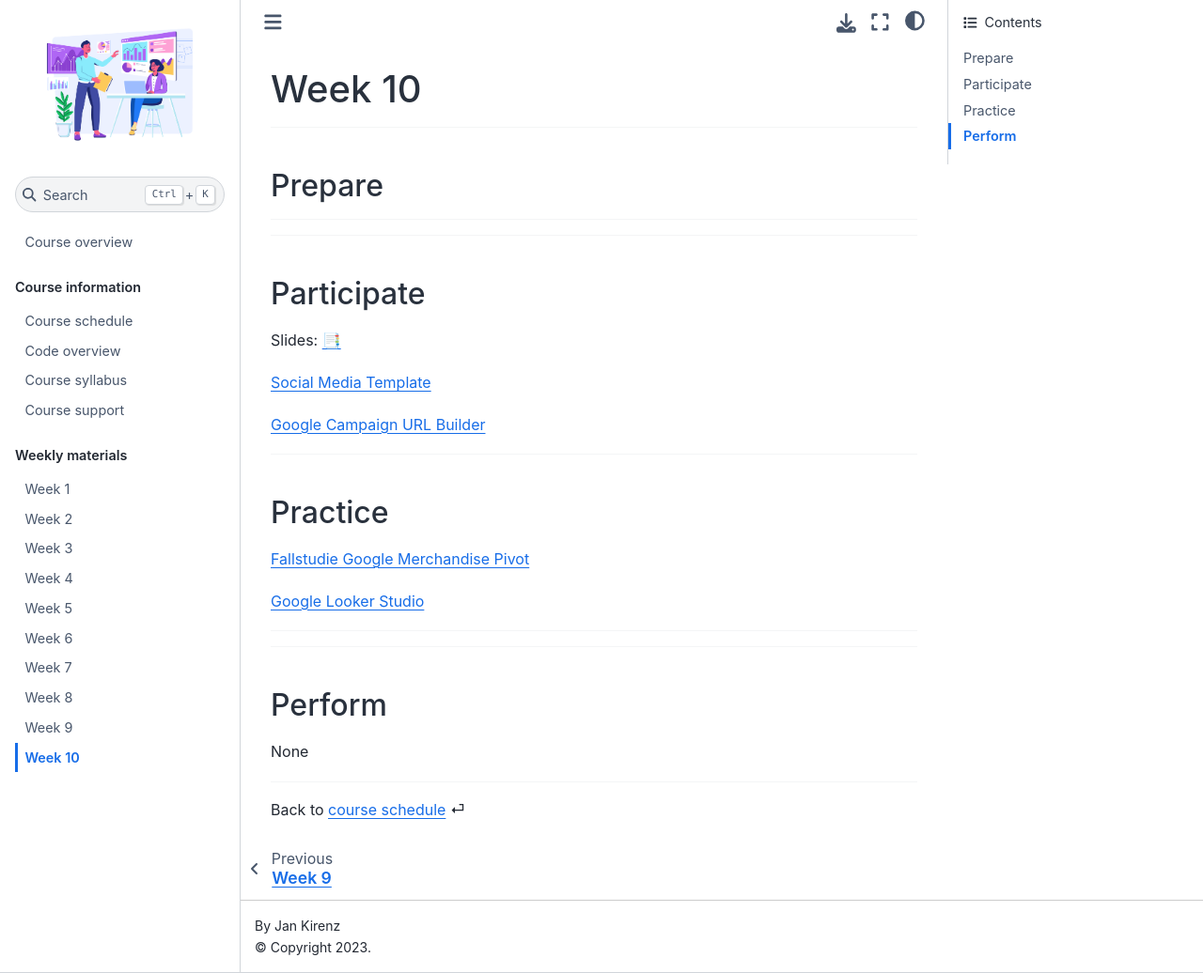
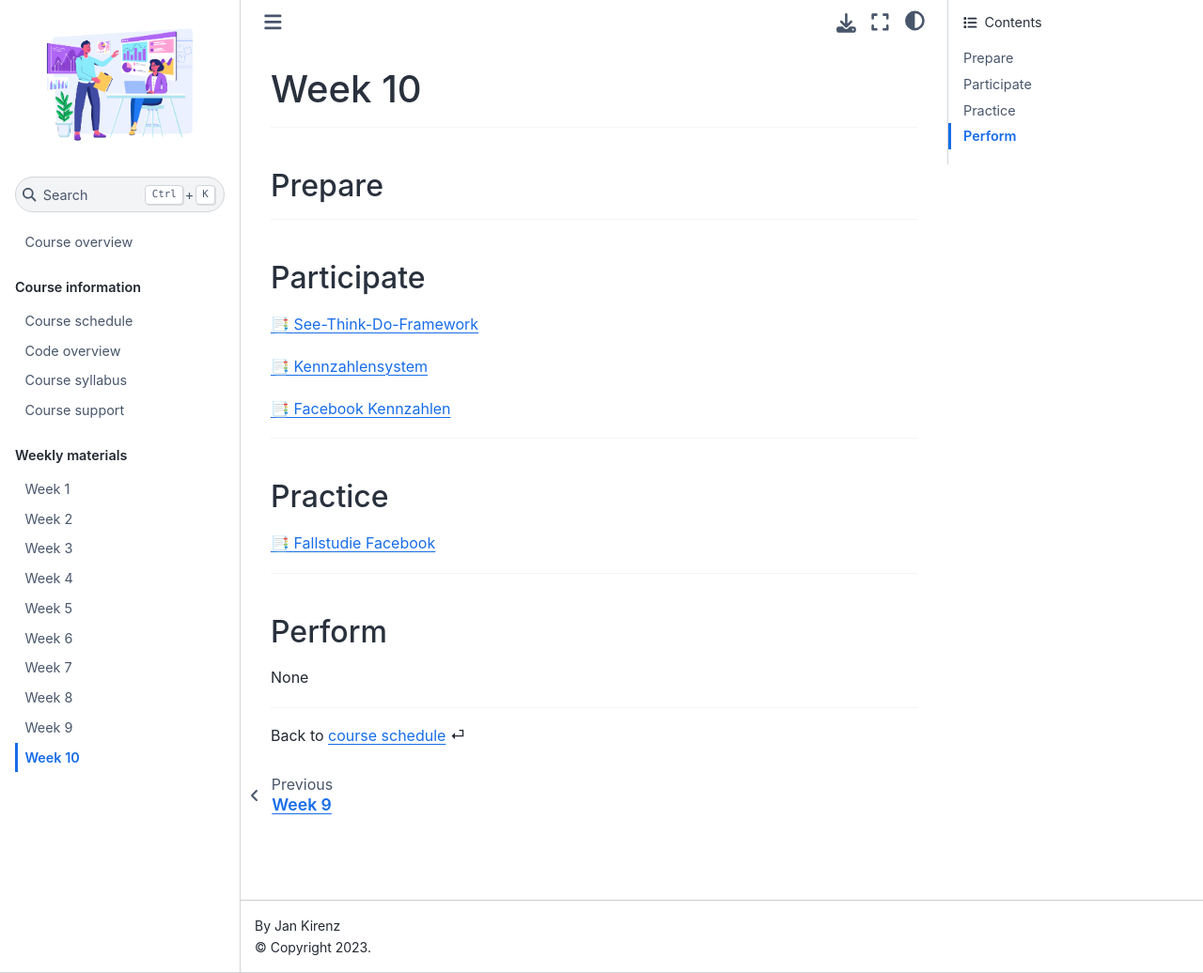
Before and after one commit to kirenz/om2, a Jupyter Book: the page built from weeks/week10.md, in a window 1280 px wide and 1036 px high. Shown: the whole window at 94% size. Built offline with Jupyter Book 1.0.4 settings and Sphinx 7.4.7 and the Sphinx Book theme 1.1.4, drawn with Linux system fonts in a browser that asks for light colours.

Commit message:
Update week10.md

```diff
--- a/weeks/week10.md
+++ b/weeks/week10.md
@@ -10,20 +10,17 @@
 
 ---
 
----
 
 
 (participate)=
 ## Participate
 
-Slides: [📑](https://drive.google.com/file/d/10j_iwEcquhQMZtG3dFd1Hc8wmWpZKIkm/view?usp=sharing)
+[📑 See-Think-Do-Framework](https://docs.google.com/presentation/d/1grMoII17Y-8nUMQnbJfVS_xyBnom0us5wBU5fodac4M/export/pdf)
 
+[📑 Kennzahlensystem](https://docs.google.com/presentation/d/1evcXWNKDCT_NhHpORhrAN3FnObkk6ONzT6Fzxefbh1I/export/pdf)
 
+[📑 Facebook Kennzahlen](https://docs.google.com/presentation/d/1hljb0T3sA5yDMCvSXy_SAv3vgW3hSVasc7dT-wwynPE/export/pdf)
 
-[Social Media Template](https://docs.google.com/presentation/d/15I-qdXuIzqVQo0m7MPdd_u7YK0joMCWU6fHifHkPZHc/edit?usp=sharing)
-
-
-[Google Campaign URL Builder](https://ga-dev-tools.web.app/campaign-url-builder/)
 
 ---
 
@@ -31,12 +28,9 @@
 (practice)=
 ## Practice
 
-[Fallstudie Google Merchandise Pivot](https://docs.google.com/spreadsheets/d/1hsUE0PHJR-wmELI8y2XFgcYBFFwqKG4UjI3Y8odM6kU/edit?usp=share_link)
 
+[📑 Fallstudie Facebook](https://docs.google.com/spreadsheets/d/1yYPmuu3A9RVkRG_TLyh0uftBQI-PbQeWjj_jmNpWSM4/edit?usp=sharing)
 
-[Google Looker Studio](https://datastudio.google.com/)
-
----
 
 ---
 
```
